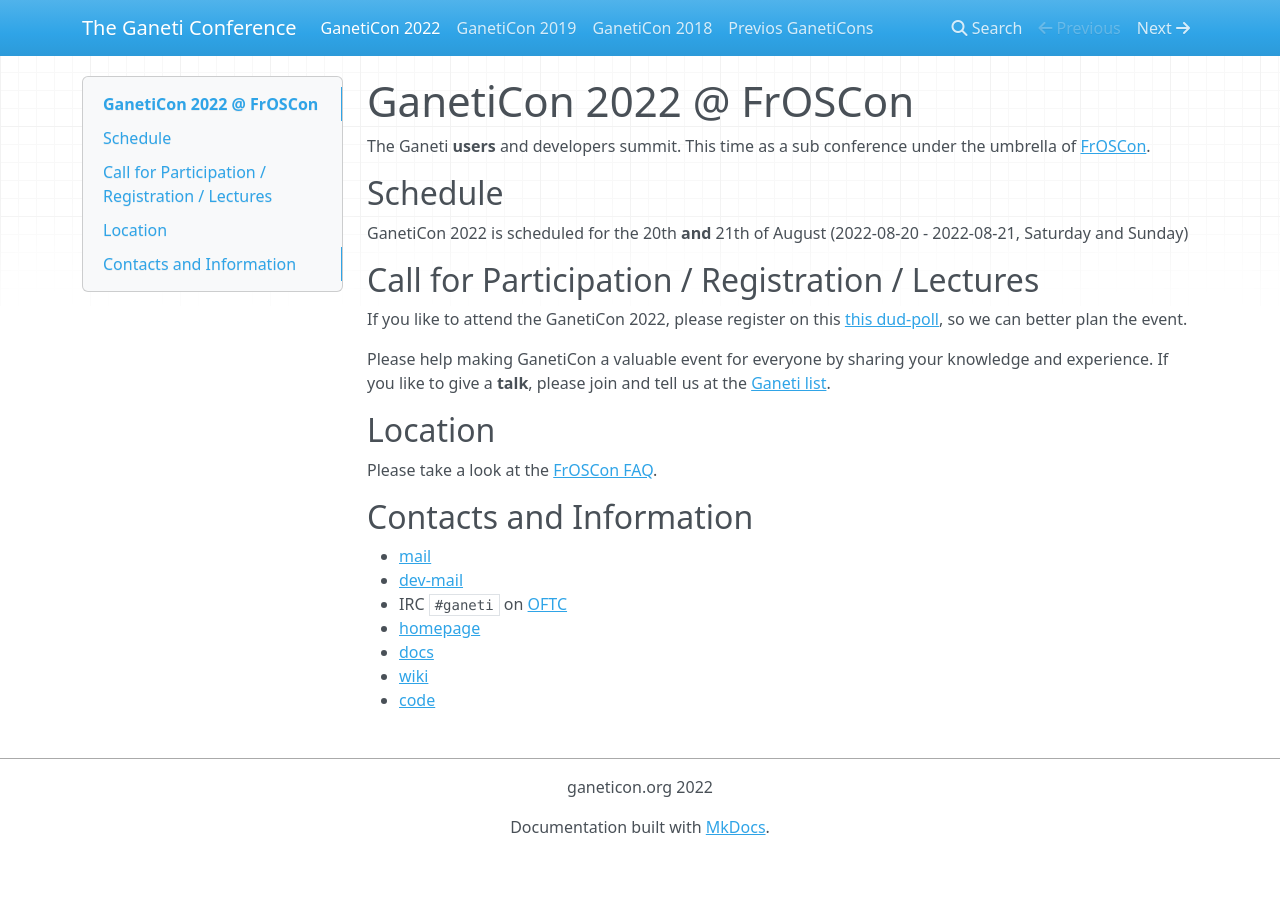
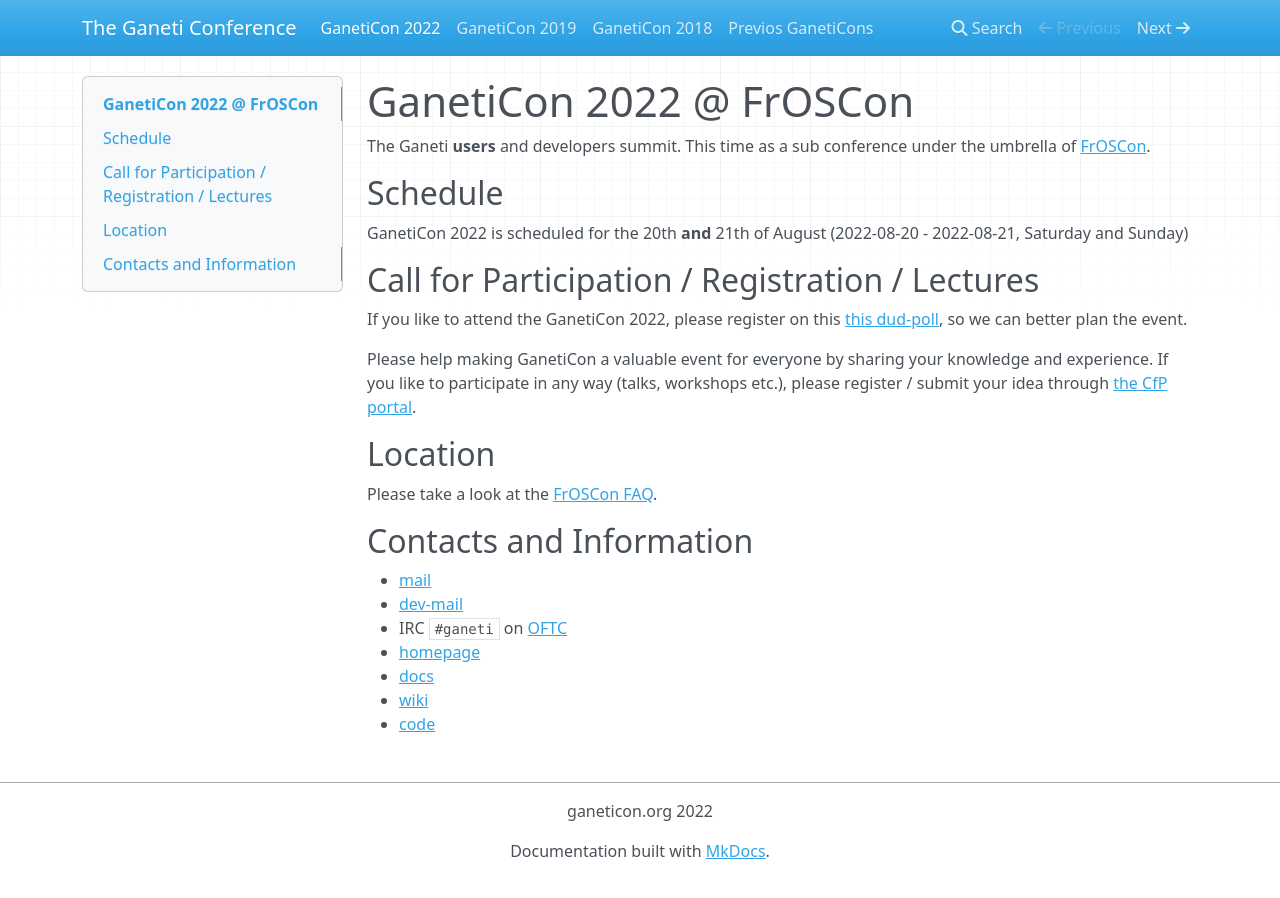
Before and after one commit to ganeticon/ganeticon.github.io, an MkDocs documentation site: the page built from docs/index.md, in a window 1280 px wide. Built offline with MkDocs 1.6.1, drawn with Linux system fonts in a browser that asks for light colours; nearby versions of some CDN libraries.

Commit message:
add CfP link

```diff
--- a/docs/index.md
+++ b/docs/index.md
@@ -7,7 +7,7 @@
 ## Call for Participation / Registration / Lectures
 If you like to attend the GanetiCon 2022, please register on this [this dud-poll](https://dud-poll.inf.tu-dresden.de/ganeticon/), so we can better plan the event.
 
-Please help making GanetiCon a valuable event for everyone by sharing your knowledge and experience. If you like to give a **talk**, please join and tell us at the [Ganeti list](https://groups.google.com/g/ganeti).
+Please help making GanetiCon a valuable event for everyone by sharing your knowledge and experience. If you like to participate in any way (talks, workshops etc.), please register / submit your idea through [the CfP portal](https://frab.froscon.org/ganeticon2022/cfp).
 
 ## Location
 Please take a look at the [FrOSCon FAQ](https://www.froscon.org/en/faq/).
```
